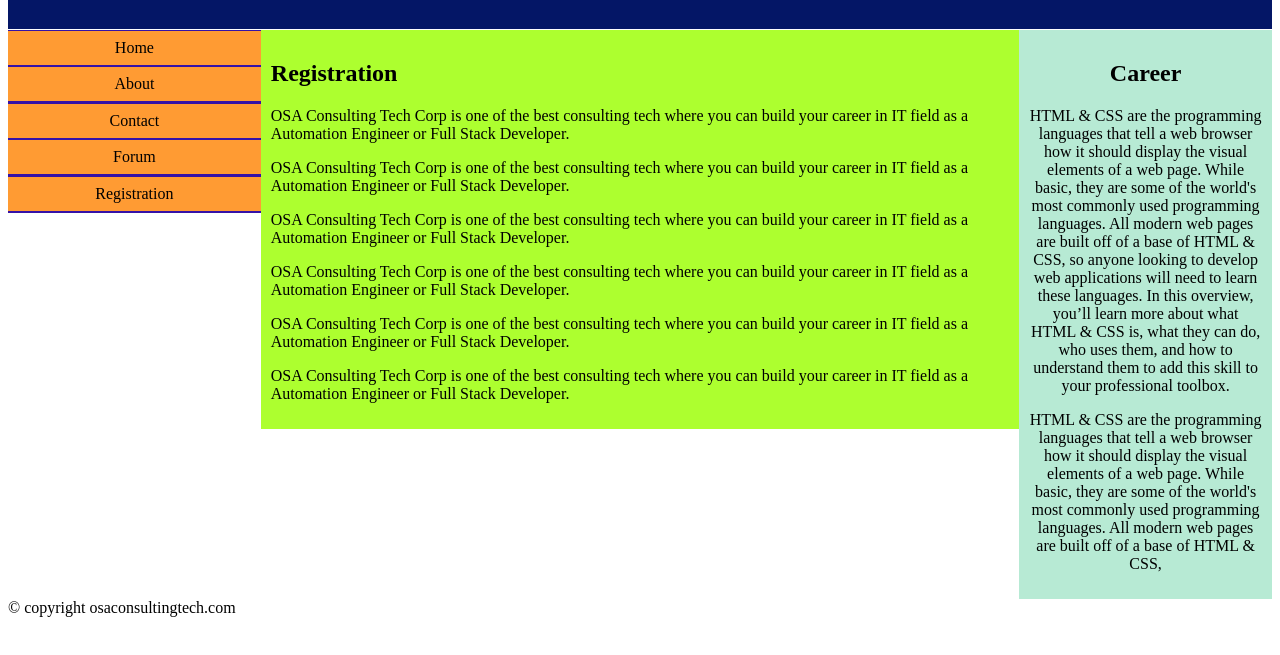
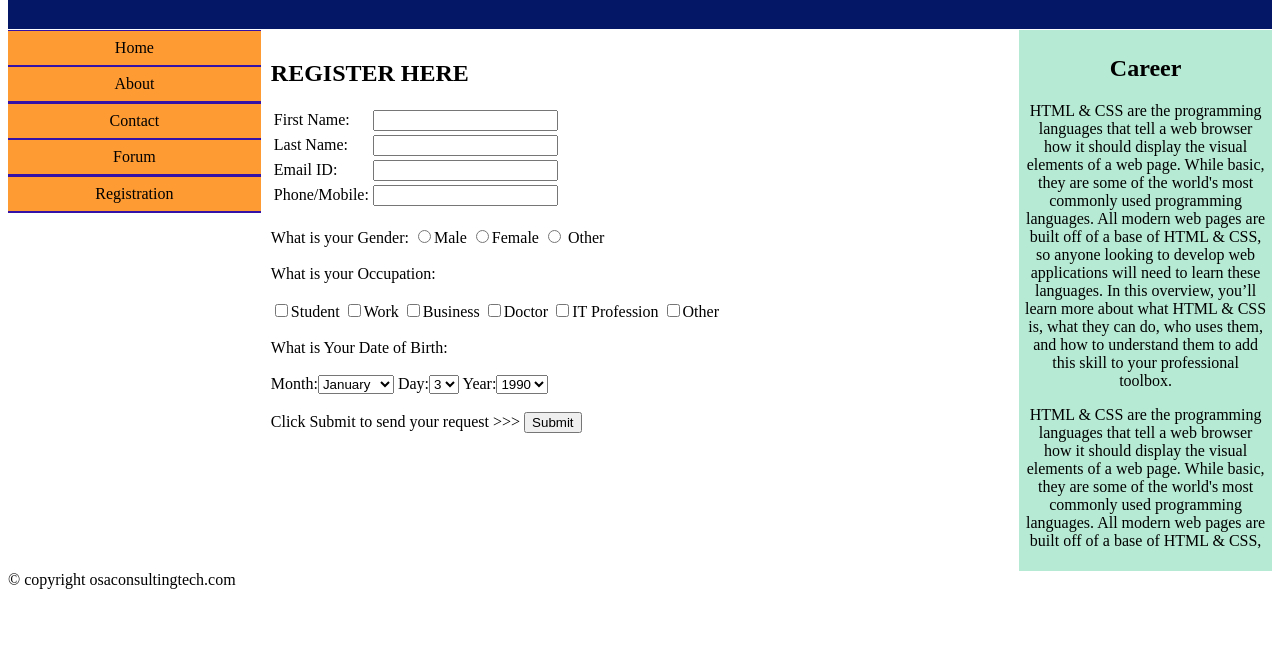
Before and after one commit to Mahk247/project-one, a plain HTML site: page registration.html in a window 1280 px wide. Shown: the part 79-734 px from the top of the page. Drawn offline with Linux system fonts and the light colour scheme.

Commit message:
register and index page has changed

```diff
--- a/css/styles.css
+++ b/css/styles.css
@@ -22,7 +22,6 @@
 .main {
     float: left;
     width: 60%;
-    background-color: greenyellow;
     margin-top: 1px;
     padding: 10px;
 }
@@ -54,5 +53,5 @@
     width: 20%;
     margin-top: 1px;
     text-align: center;
-    padding: 10px;
+    padding: 5px;
   }
--- a/registration.html
+++ b/registration.html
@@ -18,25 +18,50 @@
   </div>
 
   <div class="main">
-    <h2>Registration</h2>
-    <p>OSA Consulting Tech Corp is one of the best consulting tech where
-        you can build your career in IT field as a Automation Engineer or Full
-         Stack Developer.</p>
-    <p>OSA Consulting Tech Corp is one of the best consulting tech where
-       you can build your career in IT field as a Automation Engineer or Full
-        Stack Developer.</p>
-    <p>OSA Consulting Tech Corp is one of the best consulting tech where
-       you can build your career in IT field as a Automation Engineer or Full
-        Stack Developer.</p>
-    <p>OSA Consulting Tech Corp is one of the best consulting tech where
-        you can build your career in IT field as a Automation Engineer or Full
-         Stack Developer.</p>
-    <p>OSA Consulting Tech Corp is one of the best consulting tech where
-       you can build your career in IT field as a Automation Engineer or Full
-        Stack Developer.</p>
-    <p>OSA Consulting Tech Corp is one of the best consulting tech where
-       you can build your career in IT field as a Automation Engineer or Full
-        Stack Developer.</p>
+    <form>
+      <H2>REGISTER HERE</H2>
+          <table>
+              <tr>
+                  <td>First Name:</td>
+                  <td><input type="text"></td>
+              </tr>
+              <tr>
+                  <td>Last Name:</td>
+                  <td><input type="text"></td>
+              </tr>
+              <tr>
+                  <td>Email ID:</td>
+                  <td><input type="text"></td>
+              </tr>
+              <tr>
+                  <td>Phone/Mobile:</td>
+                  <td><input type="text"></td>
+          </table><br>
+          What is your Gender:
+              <input type="radio" name="gender" value="Male">Male
+              <input type="radio" name="gender" value="Female">Female
+              <input type="radio" name="gender" value="Other"> Other<br><br>
+          What is your Occupation: <br><br>
+              <input type="checkbox" name="Occupation">Student
+              <input type="checkbox" name="Occupation">Work
+              <input type="checkbox" name="Occupation">Business
+              <input type="checkbox" name="Occupation">Doctor
+              <input type="checkbox" name="Occupation">IT Profession
+              <input type="checkbox" name="Occupation">Other<br><br>
+          What is Your Date of Birth: <br><br>
+          Month:<select id="month" name="month">
+              <option value="1">January</option>
+              <option value="2">February</option></select>
+          Day:<select id="month" name="month">
+              <option value="3">3</option>
+              <option value="4">4</option>
+              <option value="5">5</option>
+              <option value="6">6</option></select>
+          Year:<select id="month" name="month">
+              <option value="6">1990</option></select><br><br>
+          Click Submit to send your request >>>
+            <input type="Submit"><br><br>
+      </form>
   </div>
 
   <div class="right">
```
Also changed, not shown: index.html (+14 -44 lines), images/img-5.jpg (added).
